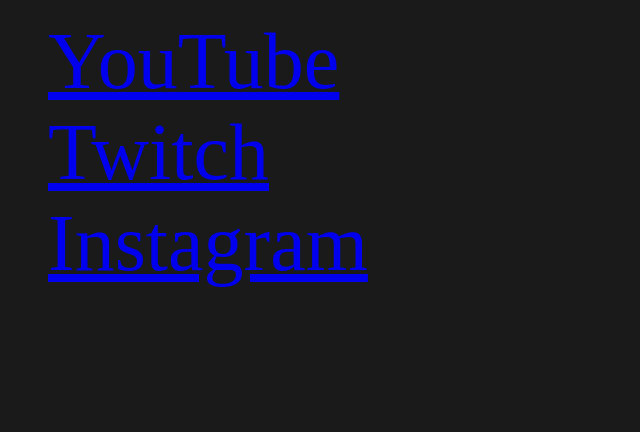
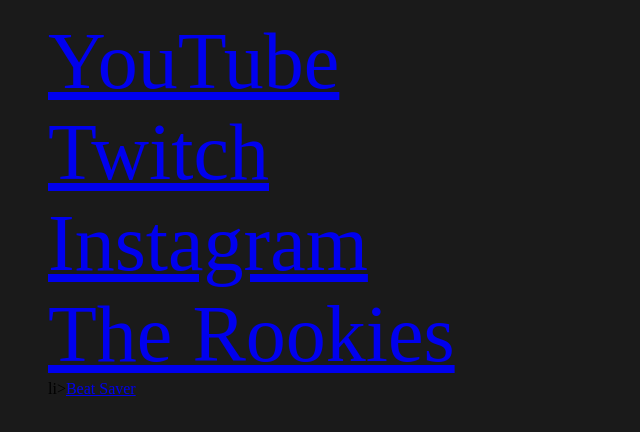
Before and after one commit to BRFrags/links-page, a plain HTML site: page index.html in a window 1280 px wide. Shown: the whole page, without its empty margins (0-640 px from the left). Drawn offline with Linux system fonts and the light colour scheme.

Commit message:
Added Rookies and Beat Saver links

```diff
--- a/index.html
+++ b/index.html
@@ -17,6 +17,8 @@
             <li><a href="https://www.youtube.com/channel/UCyDNx8EbcPUw6Qxb6Pun1zQ">YouTube</a></li>
             <li><a href="https://www.twitch.tv/brfrags">Twitch</a></li>
             <li><a href="https://www.instagram.com/brfrags/">Instagram</a></li>
+            <li><a href="https://www.therookies.co/u/bensrenders">The Rookies</a></li>
+            li><a href="https://beatsaver.com/profile/4287800">Beat Saver</a></li>
         </ul>
     </body>
 </html>
```
